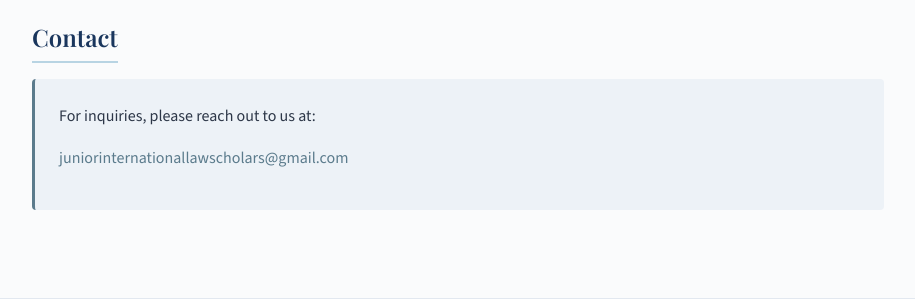
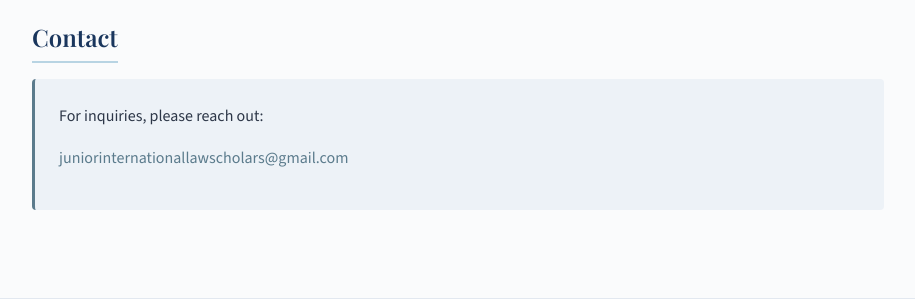
Before and after one commit to juniorinternationallawscholars/juniorinternationallawscholars.github.io, a Jekyll site: the page built from index.md, in a window 1280 px wide. Shown: the part 546-846 px from the top of the page, without its empty margins (182-1097 px from the left). Built offline with Jekyll 4.4.1, drawn with Linux system fonts in a browser that asks for light colours.

```diff
--- a/index.md
+++ b/index.md
@@ -16,7 +16,7 @@ title: Junior International Law Scholars Association
 <div class="section">
   <h2>Contact</h2>
   <div class="contact-info">
-    <p>For inquiries, please reach out to us at:</p>
+    <p>For inquiries, please reach out:</p>
     <p><a href="mailto:juniorinternationallawscholars@gmail.com">juniorinternationallawscholars@gmail.com</a></p>
   </div>
 </div>
```
